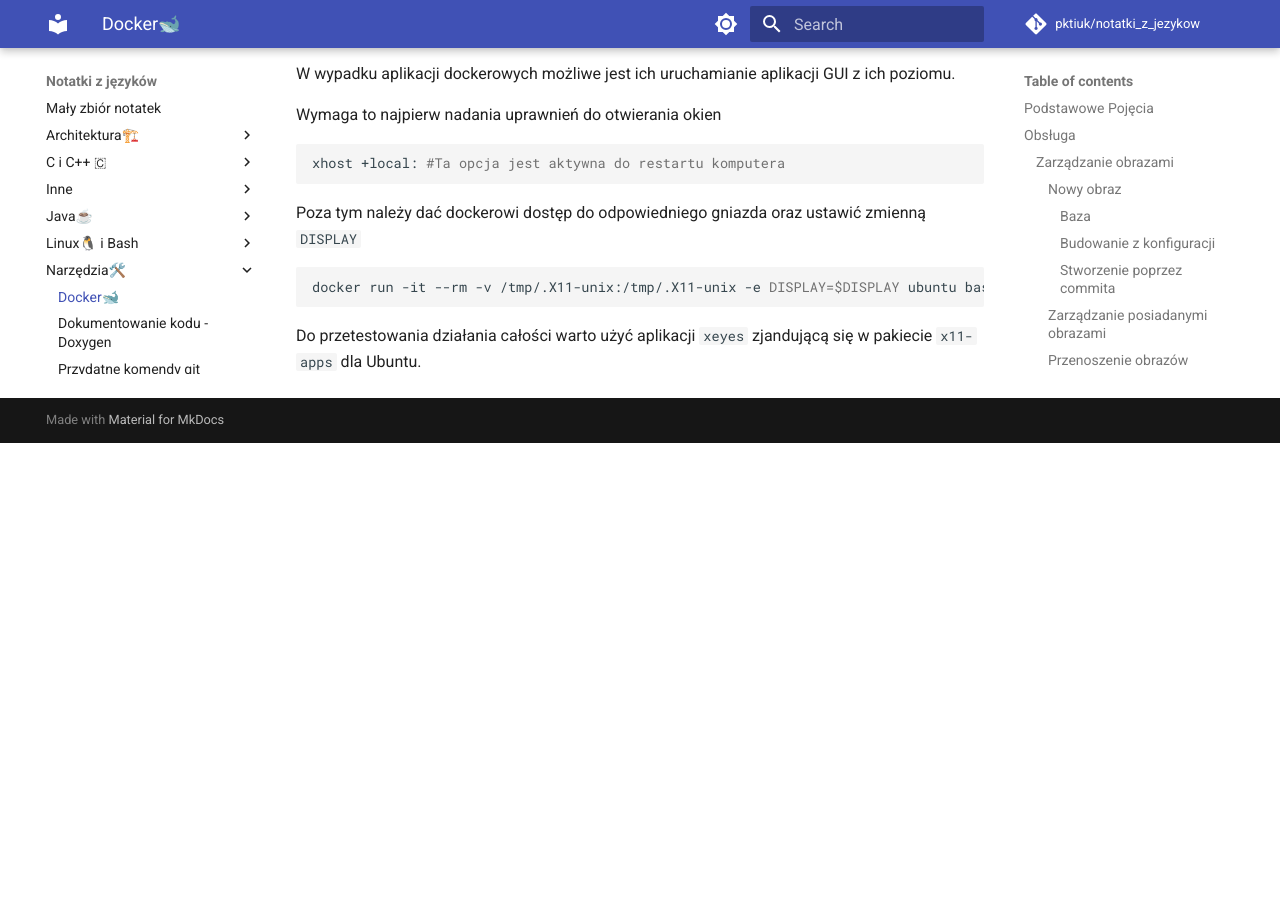
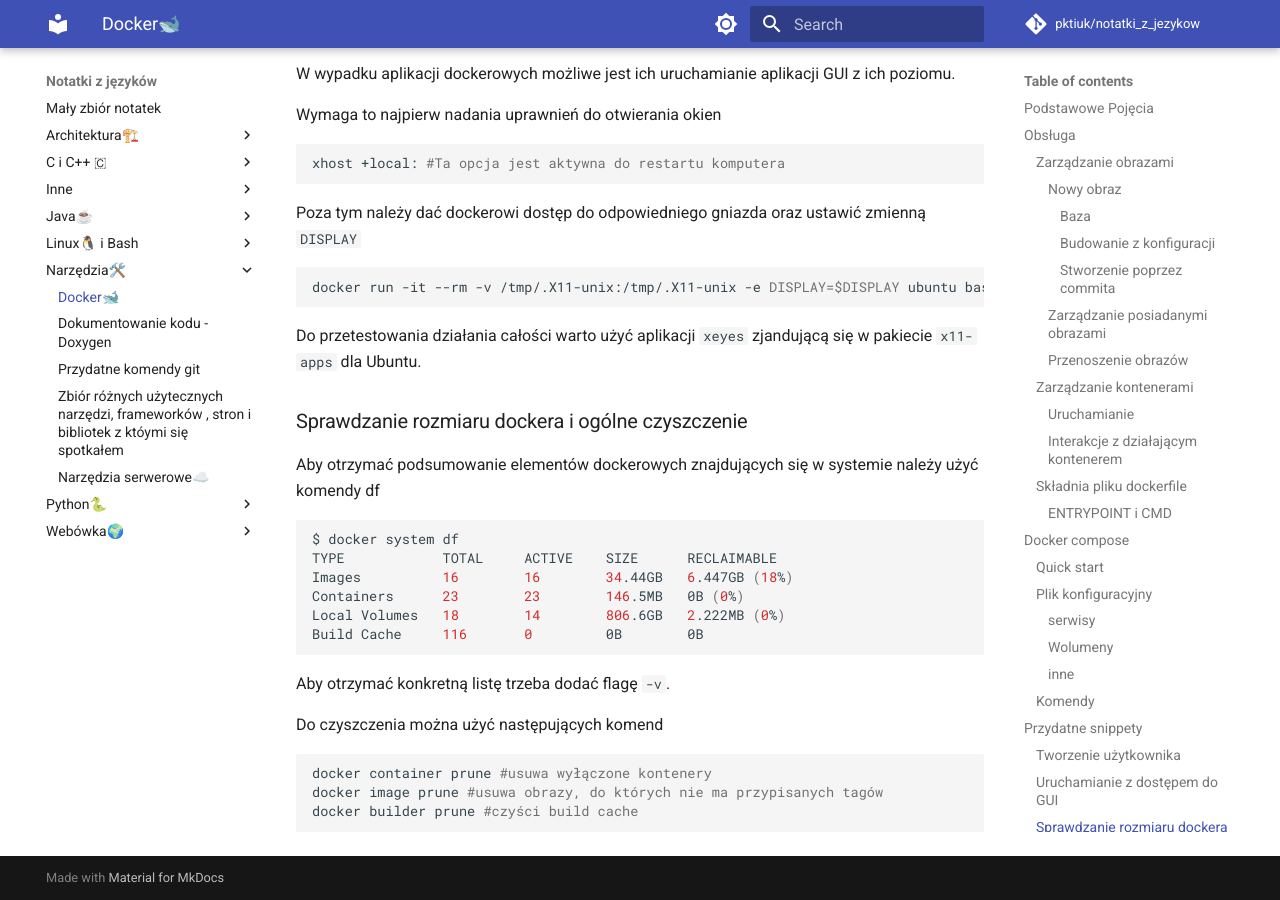
Before and after one commit to pktiuk/notatki_z_jezykow, an MkDocs documentation site: the page built from docs/Narzędzia🛠️/docker.md, in a window 1280 px wide and 900 px high, scrolled down 11331 px. Built offline with MkDocs 1.6.1 and Material for MkDocs 9.7.7, drawn with Linux system fonts in a browser that asks for light colours; comment, search, counter and statistics services are not loaded; before the commit the page ends 11774 px from its top, so only the background shows below that.

Commit message:
Opisanie czyszczenia dockera

````diff
--- a/docs/Narzędzia🛠️/docker.md
+++ b/docs/Narzędzia🛠️/docker.md
@@ -497,3 +497,27 @@
 ```
 
 Do przetestowania działania całości warto użyć aplikacji `xeyes` zjandującą się w pakiecie `x11-apps` dla Ubuntu.
+
+
+### Sprawdzanie rozmiaru dockera i ogólne czyszczenie
+
+Aby otrzymać podsumowanie elementów dockerowych znajdujących się w systemie należy użyć komendy df
+
+```bash
+$ docker system df
+TYPE            TOTAL     ACTIVE    SIZE      RECLAIMABLE
+Images          16        16        34.44GB   6.447GB (18%)
+Containers      23        23        146.5MB   0B (0%)
+Local Volumes   18        14        806.6GB   2.222MB (0%)
+Build Cache     116       0         0B        0B
+```
+
+Aby otrzymać konkretną listę trzeba dodać flagę `-v`.
+
+Do czyszczenia można użyć następujących komend
+
+```bash
+docker container prune #usuwa wyłączone kontenery
+docker image prune #usuwa obrazy, do których nie ma przypisanych tagów
+docker builder prune #czyści build cache
+```
````
